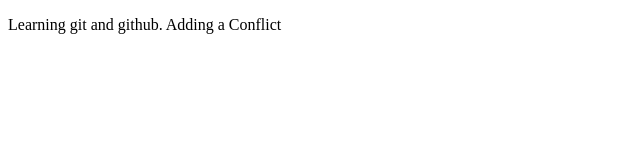
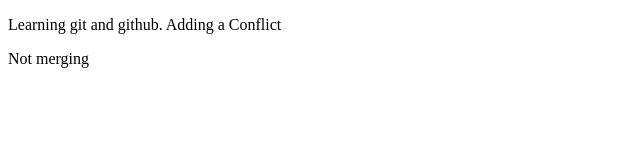
Before and after one commit to Vishakha-Goher-Creations/Another, a plain HTML site: page index.html in a window 1280 px wide. Shown: the full height of the page, 0-640 px from the left. Drawn offline with Linux system fonts and the light colour scheme.

Commit message:
new para added

```diff
--- a/index.html
+++ b/index.html
@@ -7,5 +7,6 @@
 </head>
 <body>
     <p>Learning git and github. Adding a Conflict</p>
+    <p>Not merging</p>
 </body>
 </html>
```
